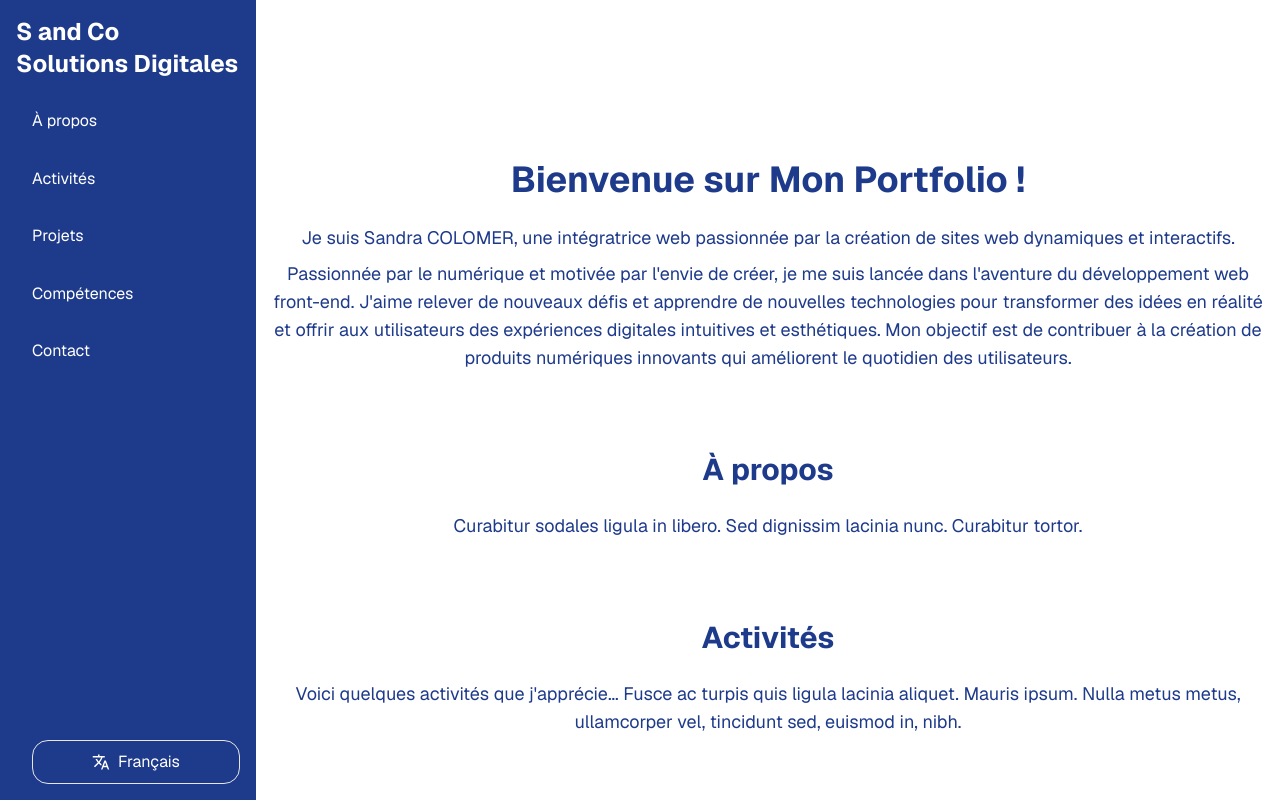
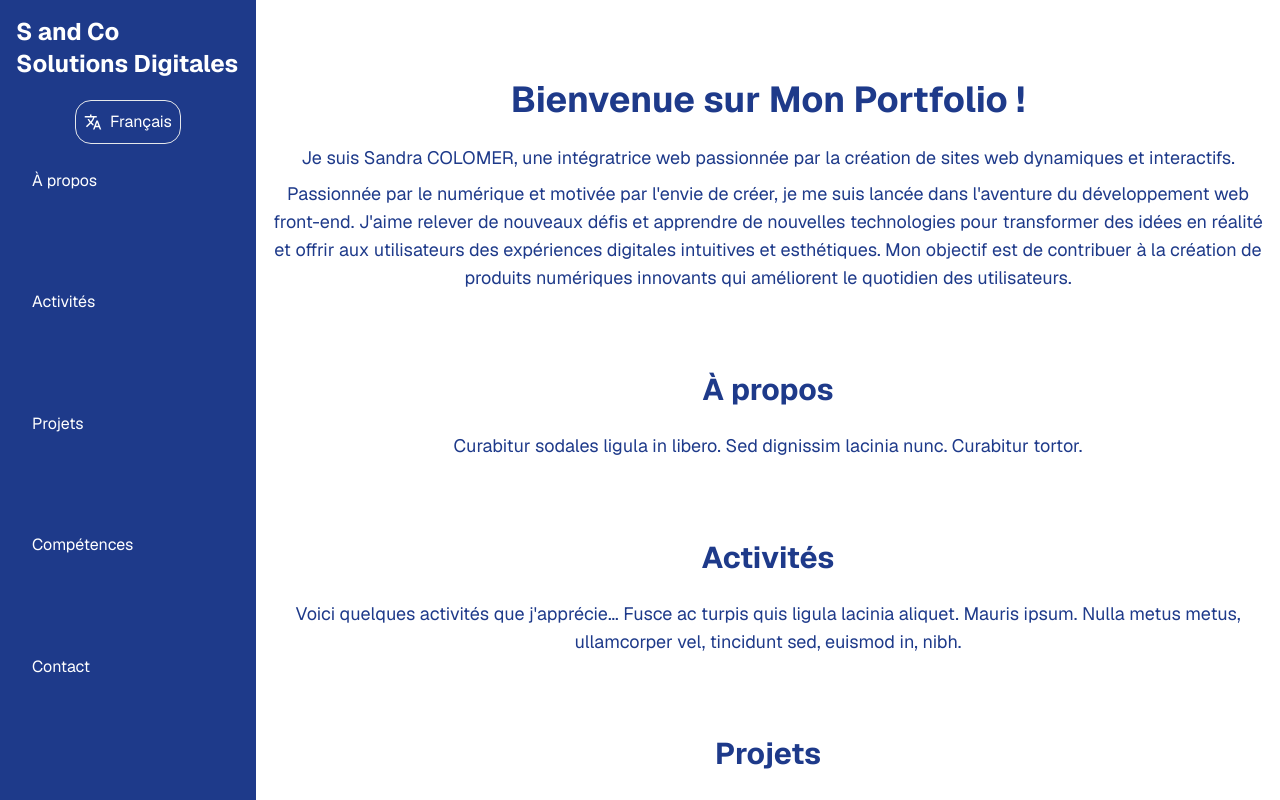
Before and after one commit to SanCo21/My-Portfolio, a Next.js app: page / in a window 1280 px wide. Shown: the top 800 px of the page. Built offline with nearby package versions, Linux system fonts and the light colour scheme.

Commit message:
Update links in Footer, Sidebar and homepage

```diff
--- a/src/app/components/Footer.js
+++ b/src/app/components/Footer.js
@@ -15,7 +15,7 @@ const Footer = ({ lang }) => {
         <div className="max-w-screen-max mx-auto px-4">
             <p className="text-sm text-center">{lang === 'fr' ? footerText.fr : footerText.en}</p>
             <div className="mt-3 flex justify-center space-x-6">
-                <a href="https://www.linkedin.com" target="_blank" rel="noopener noreferrer" className="hover:text-yellow-500">
+                <a href="https://www.linkedin.com/in/sandra-colomer-pro79/" target="_blank" rel="noopener noreferrer" className="hover:text-yellow-500">
                   <Image src="/icons/linkedin.svg" alt="LinkedIn" width={16} height={16} className='linkedin-icon' />
                 </a>
             </div>
--- a/src/app/components/LanguageSwitcher.js
+++ b/src/app/components/LanguageSwitcher.js
@@ -4,7 +4,7 @@ const LanguageSwitcher = ({ lang, toggleLanguage }) => {
   return (
     <button
       onClick={toggleLanguage}
-      className="flex items-center justify-center p-2 ml-4 rounded-2xl border"
+      className="flex items-center justify-center p-2  rounded-2xl border"
     >
       <svg stroke="currentColor" fill="currentColor" strokeWidth="0" viewBox="0 0 24 24" height="18" width="18" xmlns="http://www.w3.org/2000/svg">
         <path d="M12.87 15.07l-2.54-2.51.03-.03c1.74-1.94 2.98-4.17 3.71-6.53H17V4h-7V2H8v2H1v1.99h11.17C11.5 7.92 10.44 9.75 9 11.35 8.07 10.32 7.3 9.19 6.69 8h-2c.73 1.63 1.73 3.17 2.98 4.56l-5.09 5.02L4 19l5-5 3.11 3.11.76-2.04zM18.5 10h-2L12 22h2l1.12-3h4.75L21 22h2l-4.5-12zm-2.62 7l1.62-4.33L19.12 17h-3.24z"></path>
--- a/src/app/components/Sidebar.js
+++ b/src/app/components/Sidebar.js
@@ -7,12 +7,15 @@ const Sidebar = ({ lang, toggleLanguage, activeSection }) => {
   const { base, complement } = content.companyName;
 
   return (
-    <aside className="bg-blue-900 text-white w-64 h-full fixed top-0 left-0 p-4  flex-col justify-between hidden lg:flex">
+    <aside className="bg-blue-900 text-white w-64 h-full fixed top-0 left-0 p-4 flex-col justify-between hidden lg:flex">
       <div>
         <h1 className="text-2xl font-bold mb-5">
         {base}<br/>{complement[lang]}
         </h1>
-        <nav className="space-y-4">
+        <div className="flex justify-center mt-4 mb-4">
+          <LanguageSwitcher lang={lang} toggleLanguage={toggleLanguage} />
+        </div>
+        <nav className="space-y-20">
           {Object.keys(sections).filter(key => key !== 'home').map(key => (
             <Link href={`#${sections[key].id}`} key={key} scroll={false} legacyBehavior>
               <a className={`block px-4 py-2 rounded hover:bg-white hover:text-blue-900 ${activeSection === sections[key].id ? 'bg-white text-blue-900' : ''}`}>
@@ -22,7 +25,6 @@ const Sidebar = ({ lang, toggleLanguage, activeSection }) => {
           ))}
         </nav>
       </div>
-      <LanguageSwitcher lang={lang} toggleLanguage={toggleLanguage} />
     </aside>
   );
 };
--- a/src/app/page.js
+++ b/src/app/page.js
@@ -3,14 +3,14 @@
 import { useEffect, useState, useCallback } from 'react';
 import Header from './components/Header';
 import Sidebar from './components/Sidebar';
-import sectionsData from '../content';
+import content from '../content';
 import ContactForm from './components/contactForm';
 import Footer from './components/Footer';
 
 const HomePage = () => {
   const [lang, setLang] = useState('fr');
   const [activeSection, setActiveSection] = useState('home');
-  // const sections = sectionsData;
+  const sectionsData = content.sectionsData;
 
   useEffect(() => {
     const storedLang = localStorage.getItem('language') || 'fr';
@@ -37,7 +37,7 @@ const HomePage = () => {
 
     console.log(`Current Section: ${currentSection}`);
     setActiveSection(currentSection);
-  }, []);
+  }, [sectionsData]);
 
   useEffect(() => {
     window.addEventListener('scroll', handleScroll);
@@ -57,27 +57,27 @@ const HomePage = () => {
       <Sidebar lang={lang} toggleLanguage={toggleLanguage} activeSection={activeSection} />
       <div className="flex-1 lg:ml-64">
         <Header lang={lang} toggleLanguage={toggleLanguage} activeSection={activeSection}/>
-        <main className="min-h-screen flex flex-col justify-center mt-20 w-full mx-auto px-4">
+        <main className="min-h-screen flex flex-col justify-center mt-20 lg:mt-0 w-full mx-auto px-4">
           {/* Intro Section */}
-          <section id="home" className="section mt-20 w-full text-center">
-            <h2 className="text-4xl font-bold text-blue-900 text-center">{lang === 'fr' ? sectionsData.sectionsData.home.title.fr : sectionsData.sectionsData.home.title.en}</h2>
-            <p className="text-lg mt-6 text-blue-900">{lang === 'fr' ? sectionsData.sectionsData.home.intro.fr : sectionsData.sectionsData.home.intro.en}</p>
-            <p className="text-lg mt-2 text-blue-900">{lang === 'fr' ? sectionsData.sectionsData.home.description.fr : sectionsData.sectionsData.home.description.en}</p>
+          <section id="home" className="section mt-20 w-full text-center lg:mt-20">
+            <h2 className="text-4xl font-bold text-blue-900 text-center">{lang === 'fr' ? sectionsData.home.title.fr : sectionsData.home.title.en}</h2>
+            <p className="text-lg mt-6 text-blue-900">{lang === 'fr' ? sectionsData.home.intro.fr : sectionsData.home.intro.en}</p>
+            <p className="text-lg mt-2 text-blue-900">{lang === 'fr' ? sectionsData.home.description.fr : sectionsData.home.description.en}</p>
           </section>
           {/* Other Sections */}
-          {Object.keys(sectionsData.sectionsData).filter(key => key !== 'home' && key !== 'contact').map(key => (
-            <section id={sectionsData.sectionsData[key].id} className="section mt-20 w-full text-center" key={key}>
-              <h2 className="text-3xl font-bold text-blue-900 text-center">{lang === 'fr' ? sectionsData.sectionsData[key].title.fr : sectionsData.sectionsData[key].title.en}</h2>
-              <p className="text-lg mt-6 text-blue-900">{lang === 'fr' ? sectionsData.sectionsData[key].content.fr : sectionsData.sectionsData[key].content.en}</p>
+          {Object.keys(sectionsData).filter(key => key !== 'home' && key !== 'contact').map(key => (
+            <section id={sectionsData[key].id} className="section mt-20 w-full text-center" key={key}>
+              <h2 className="text-3xl font-bold text-blue-900 text-center">{lang === 'fr' ? sectionsData[key].title.fr : sectionsData[key].title.en}</h2>
+              <p className="text-lg mt-6 text-blue-900">{lang === 'fr' ? sectionsData[key].content.fr : sectionsData[key].content.en}</p>
             </section>
           ))}
             <section id="contact" className="section mt-20 flex flex-col items-center justify-center w-full text-center">
               <div className="max-w-xl w-full ">
                 <h2 className="text-3xl font-bold text-blue-900 text-center">
-                  {lang === 'fr' ? sectionsData.sectionsData.contact.title.fr : sectionsData.sectionsData.contact.title.en}
+                  {lang === 'fr' ? sectionsData.contact.title.fr : sectionsData.contact.title.en}
                 </h2>
                 <p className="text-lg mt-4 text-blue-900 mb-4 ">
-                  {lang === 'fr' ? sectionsData.sectionsData.contact.content.fr : sectionsData.sectionsData.contact.content.en}
+                  {lang === 'fr' ? sectionsData.contact.content.fr : sectionsData.contact.content.en}
                 </p>
                 <ContactForm lang={lang} />
               </div>
```
